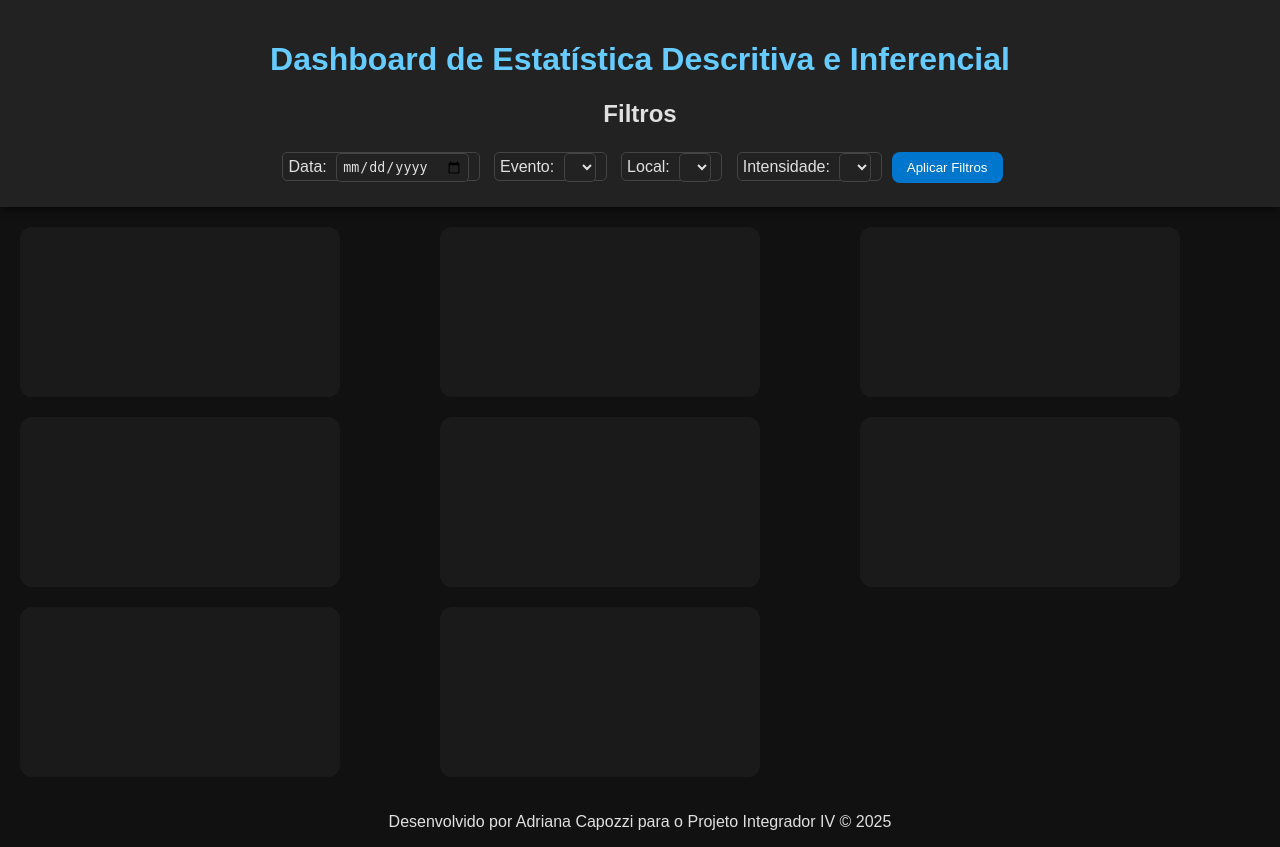
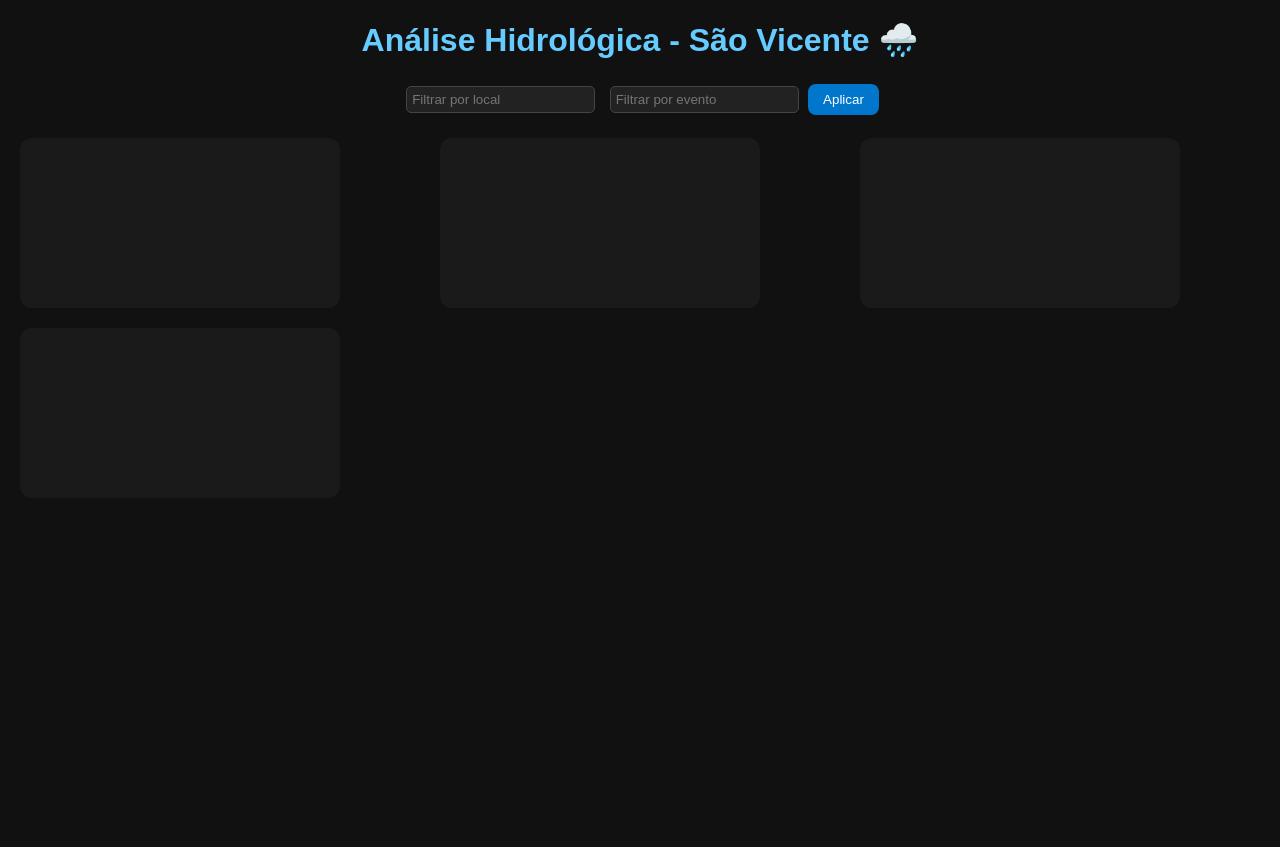
Before and after one commit to AdrianaCapozzi/analise_hidrologia_sv_v2, a Flask app: template templates/index.html in a window 1280 px wide. After the commit the page ends 115 px from the top, so only its background shows below. Run offline with Flask 3, Linux system fonts and the light colour scheme; the template is opened without the code that fills it, so the values that code supplies are empty; a map, chart or similar area stays blank; some libraries are stand-ins or nearby versions.

Commit message:
update html

```diff
--- a/templates/index.html
+++ b/templates/index.html
@@ -1,44 +1,27 @@
 <!DOCTYPE html>
-<html lang="pt-BR">
+<html lang="pt-br">
 <head>
-  <meta charset="UTF-8" />
-  <meta name="viewport" content="width=device-width, initial-scale=1.0" />
-  <title>Dashboard Estatístico - Análise de Dados</title>
-  <link rel="stylesheet" href="style.css" />
-  <script src="libs/chart.min.js"></script>
-  <script src="libs/xlsx.full.min.js"></script>
-  <script src="libs/papaparse.min.js"></script>
+  <meta charset="UTF-8">
+  <title>Análise Hidrológica - SV</title>
+  <meta name="viewport" content="width=device-width, initial-scale=1.0">
+  <link rel="stylesheet" href="style.css">
+  <script src="https://cdn.jsdelivr.net/npm/chart.js"></script>
 </head>
+<body>
+  <h1>Análise Hidrológica - São Vicente 🌧️</h1>
 
-<body>
-  <header>
-    <h1>Dashboard de Estatística Descritiva e Inferencial</h1>
-    <h2>Filtros</h2>
-    <div id="filtros">
-      <label>Data: <input type="date" id="filtroData"></label>
-      <label>Evento: <select id="filtroEvento"></select></label>
-      <label>Local: <select id="filtroLocal"></select></label>
-      <label>Intensidade: <select id="filtroIntensidade"></select></label>
-      <button id="btnFiltrar">Aplicar Filtros</button>
-    </div>
-  </header>
+  <section class="filtros">
+    <input type="text" id="filtroLocal" placeholder="Filtrar por local">
+    <input type="text" id="filtroEvento" placeholder="Filtrar por evento">
+    <button onclick="carregarGraficos()">Aplicar</button>
+  </section>
 
-  <main>
   <section class="graficos">
     <canvas id="grafico1"></canvas>
     <canvas id="grafico2"></canvas>
     <canvas id="grafico3"></canvas>
     <canvas id="grafico4"></canvas>
-      <canvas id="grafico5"></canvas>
-      <canvas id="grafico6"></canvas>
-      <canvas id="grafico7"></canvas>
-      <canvas id="grafico8"></canvas>
   </section>
-  </main>
-
-  <footer>
-    <p>Desenvolvido por Adriana Capozzi para o Projeto Integrador IV © 2025</p>
-  </footer>
 
   <script src="script.js"></script>
 </body>
```
Lines whose indentation alone changed are shown as unchanged.
